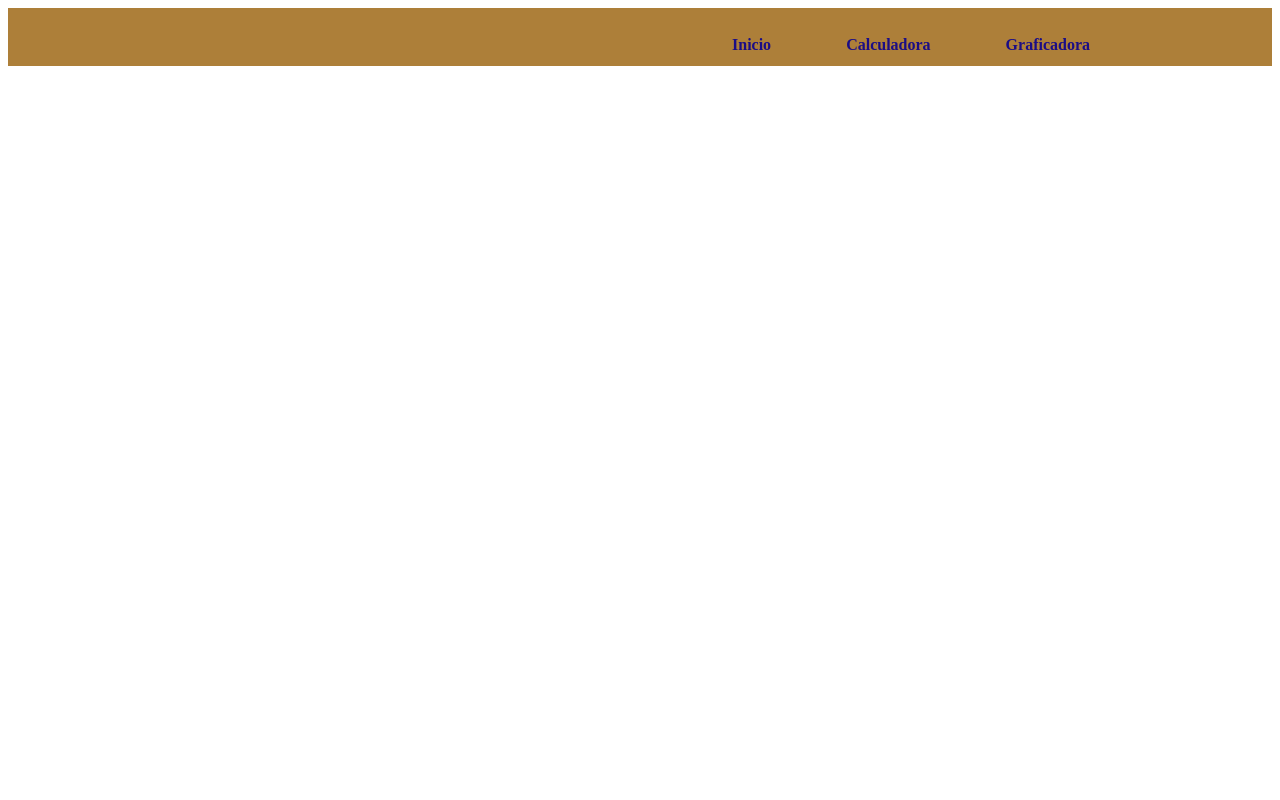
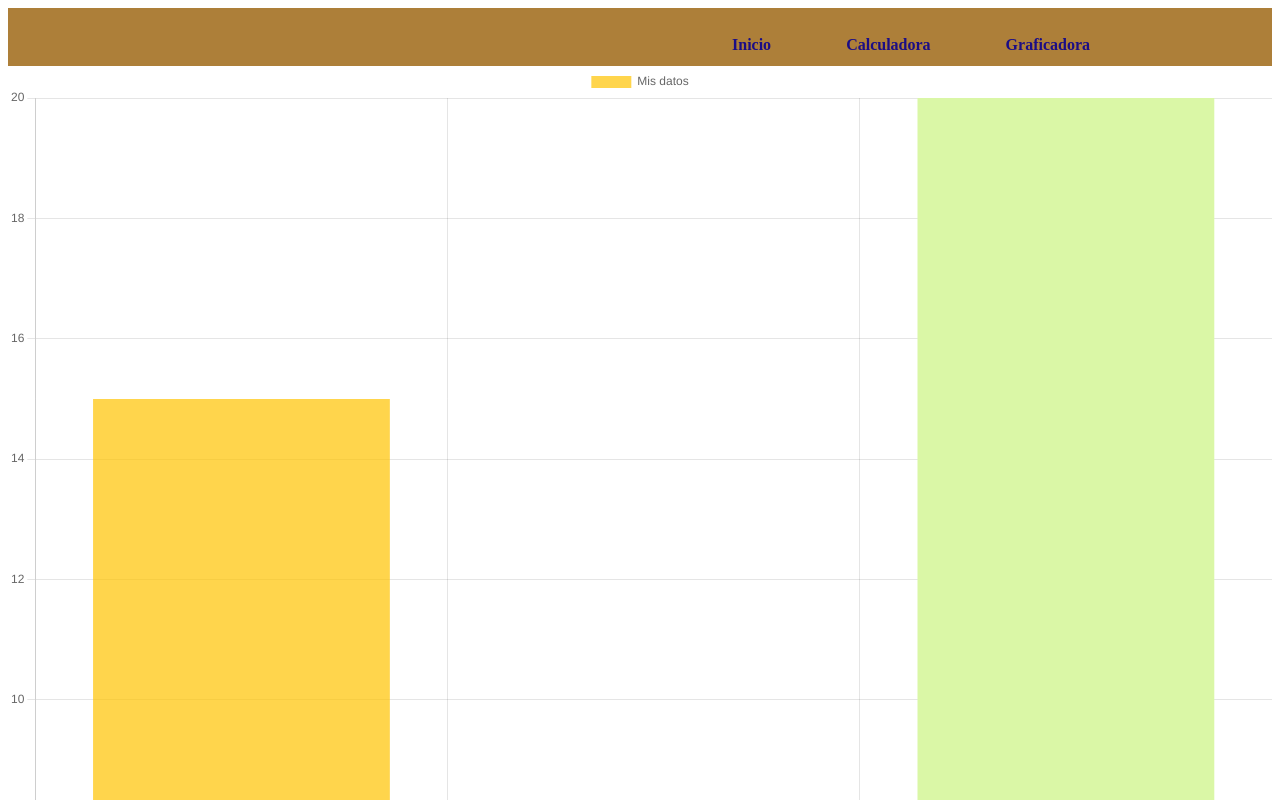
Before and after one commit to JhanSw/TallerWeb-Js, a plain HTML site: page graficadora.html in a window 1280 px wide. Shown: the top 800 px of the page. Drawn offline with nearby package versions, Linux system fonts and the light colour scheme.

Commit message:
creacoin grafico base

```diff
--- a/graficadora.html
+++ b/graficadora.html
@@ -1,9 +1,10 @@
 <!DOCTYPE html>
 <html>
 <head>
-<meta charset="utf-8">
-<link rel="stylesheet" type="text/css" href="CSS/graficadora.css">
-<title>Graficadora</title>
+  <meta charset="utf-8">
+  <link rel="stylesheet" type="text/css" href="CSS/graficadora.css">
+  <title>Graficadora</title>
+  <script src="https://cdnjs.cloudflare.com/ajax/libs/Chart.js/3.5.1/chart.js"></script>
 </head>
 <body>
 <!-- Barra de navegación-->
@@ -20,6 +21,42 @@
       </nav>
     </div>
   </header>
+
+  <canvas id="Migrafica" width='300' height='300'></canvas>
 </div>
 </body>
+
+<script>
+  var ctx = document.getElementById("Migrafica").getContext("2d");
+  var Mygraf = new Chart(ctx,{
+      type:"bar",
+
+      data:{
+
+        labels:['col1', 'col2', 'col3'],
+        datasets:[{
+          label:'Mis datos',
+          data:[15, 8, 20],
+          backgroundColor:[
+            'rgb(255, 195, 0, 0.70)',
+            'rgb(199, 0, 57, 0.90)',
+            'rgb(218, 247, 166)'
+          ]
+        }]
+      },
+
+      options:{
+        scales:{
+          yAxes:[{
+            ticks:{
+              beginAtZero:true
+            }
+          }]
+        }
+      }
+
+
+  })
+</script>
+
 </html>
```
Also changed, not shown: JS/graficadora.js (added).
